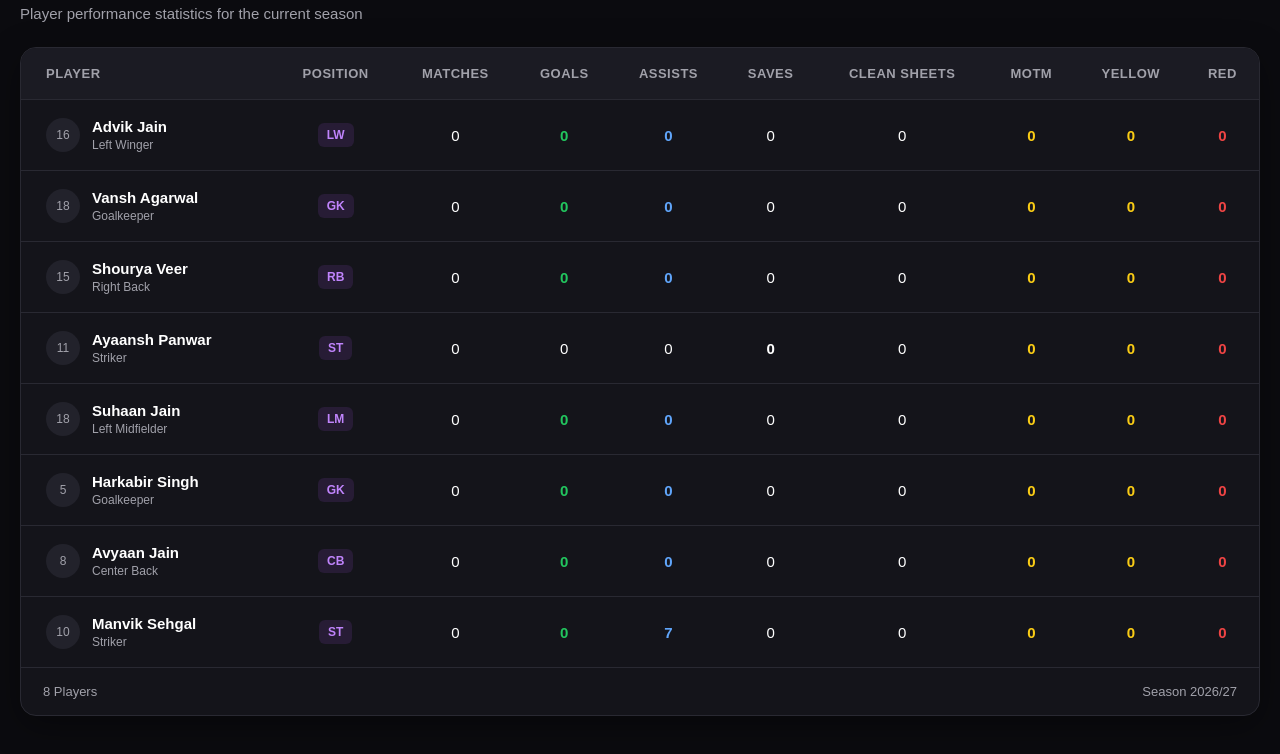
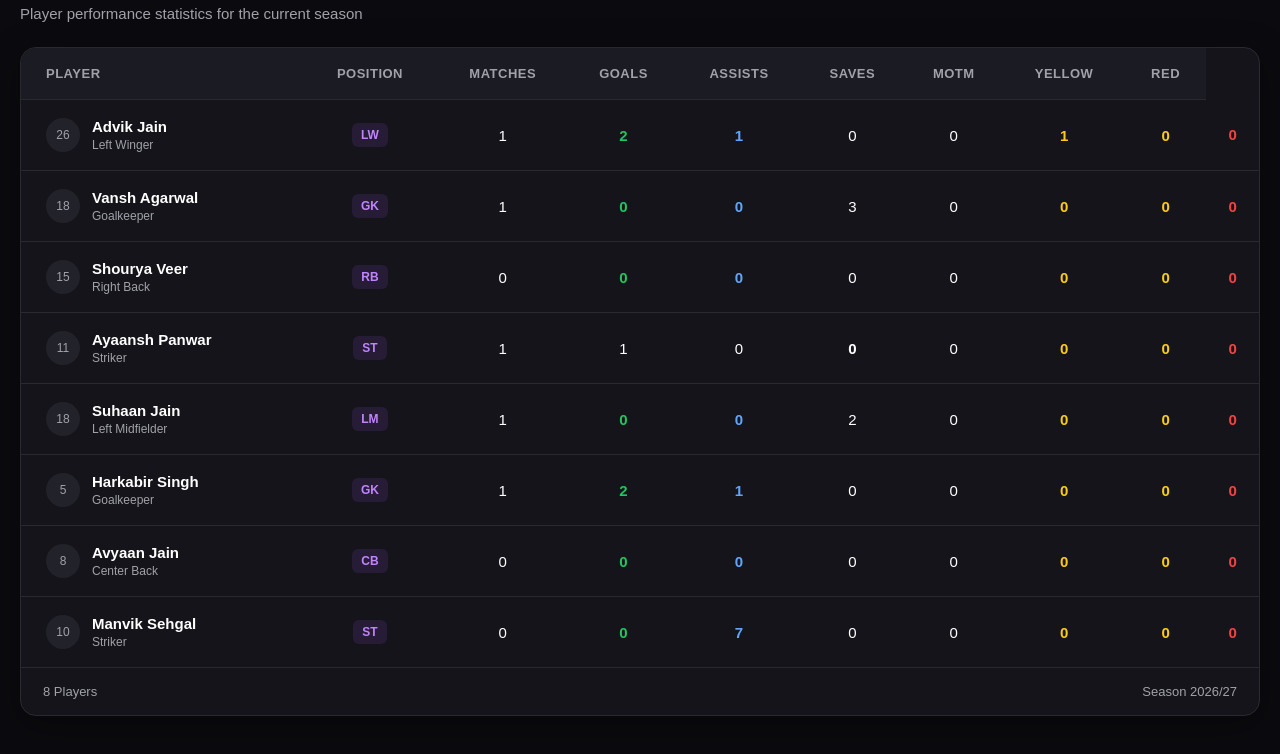
Before and after one commit to aaryanjain382-svg/Football-Statistics, a plain HTML site: page index.html in a window 1280 px wide. Shown: the part 80-834 px from the top of the page. Drawn offline with Linux system fonts and the light colour scheme.

Commit message:
Update index.html

```diff
--- a/index.html
+++ b/index.html
@@ -358,7 +358,6 @@
                         <th>Goals</th>
                         <th>Assists</th>
                         <th>Saves</th>
-                        <th>Clean Sheets</th>
                         <th>MOTM</th>
                         <th>Yellow</th>
                         <th>Red</th>
@@ -376,7 +375,7 @@
                             <div class="player">
 
                                 <div class="player-number">
-                                    16
+                                    26
                                 </div>
 
                                 <div class="player-info">
@@ -391,17 +390,17 @@
                             <span class="position">LW</span>
                         </td>
 
-                        <td>0</td>
+                        <td>1</td>
 
-                        <td class="goals">0</td>
+                        <td class="goals">2</td>
 
-                        <td class="assists">0</td>
+                        <td class="assists">1</td>
 
                         <td>0</td>
 
                         <td>0</td>
 
-                        <td class="motm">0</td>
+                        <td class="motm">1</td>
 
                         <td class="yellow-card">0</td>
 
@@ -432,13 +431,13 @@
                             <span class="position">GK</span>
                         </td>
 
-                        <td>0</td>
+                        <td>1</td>
 
                         <td class="goals">0</td>
 
                         <td class="assists">0</td>
 
-                        <td>0</td>
+                        <td>3</td>
 
                         <td>0</td>
 
@@ -514,9 +513,9 @@
                             <span class="position">ST</span>
                         </td>
 
-                        <td>0</td>
+                        <td>1</td>
 
-                        <td>0</td>
+                        <td>1</td>
 
                         <td>0</td>
 
@@ -555,13 +554,13 @@
                             <span class="position">LM</span>
                         </td>
 
-                        <td>0</td>
+                        <td>1</td>
 
                         <td class="goals">0</td>
 
                         <td class="assists">0</td>
 
-                        <td>0</td>
+                        <td>2</td>
 
                         <td>0</td>
 
@@ -595,11 +594,11 @@
                             <span class="position">GK</span>
                         </td>
 
-                        <td>0</td>
+                        <td>1</td>
 
-                        <td class="goals">0</td>
+                        <td class="goals">2</td>
 
-                        <td class="assists">0</td>
+                        <td class="assists">1</td>
 
                         <td>0</td>
 
```
